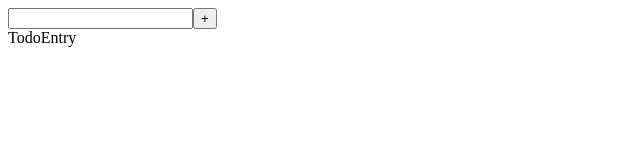
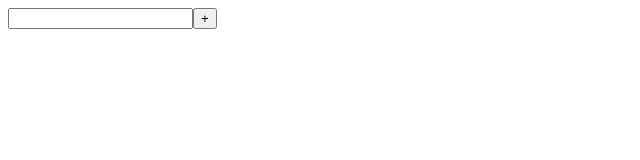
Before and after one commit to dignit28/dignit-todos, a React (Create React App) app: page / in a window 1280 px wide. Shown: the top 160 px of the page, without its empty margins (0-640 px from the left). Built offline with nearby package versions, Linux system fonts and the light colour scheme.

Commit message:
Edit TodoList component
Add todoEntries state
Replace TodoEntry component with list of entries

```diff
--- a/src/components/TodoList.tsx
+++ b/src/components/TodoList.tsx
@@ -1,11 +1,23 @@
+import React from "react";
+// Components
 import TodoEntry from "./TodoEntry";
 import TodoForm from "./TodoForm";
+// Types
+import { TodoEntryInterface } from "../utility/interfaces";
 
 const TodoList = () => {
+  const [todoEntries, setTodoEntries] = React.useState<TodoEntryInterface[]>(
+    []
+  );
+
+  const todoEntriesElements = todoEntries.map((todoEntry) => {
+    return <TodoEntry />;
+  });
+
   return (
     <main>
       <TodoForm />
-      <TodoEntry />
+      {todoEntriesElements}
     </main>
   );
 };
```
